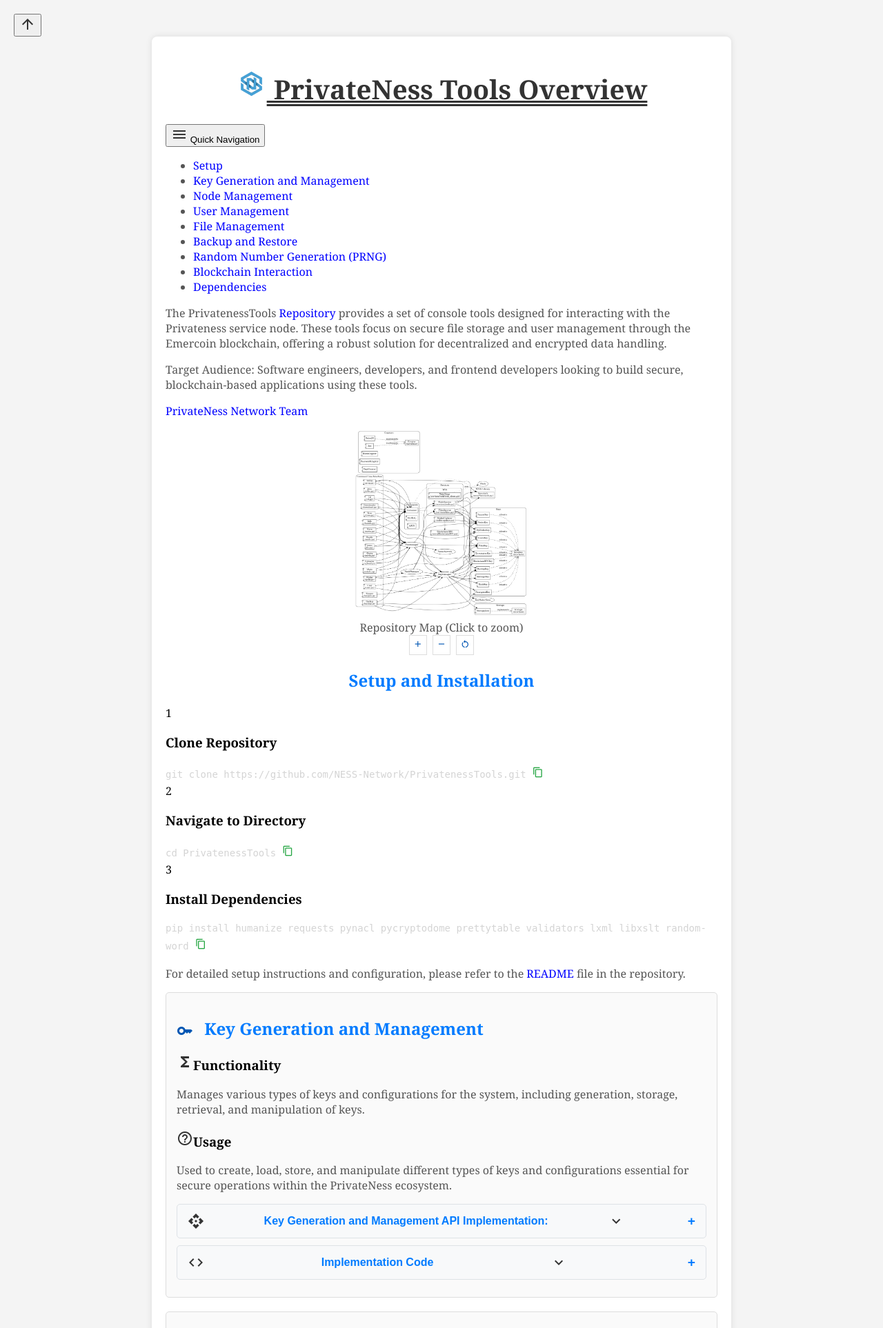
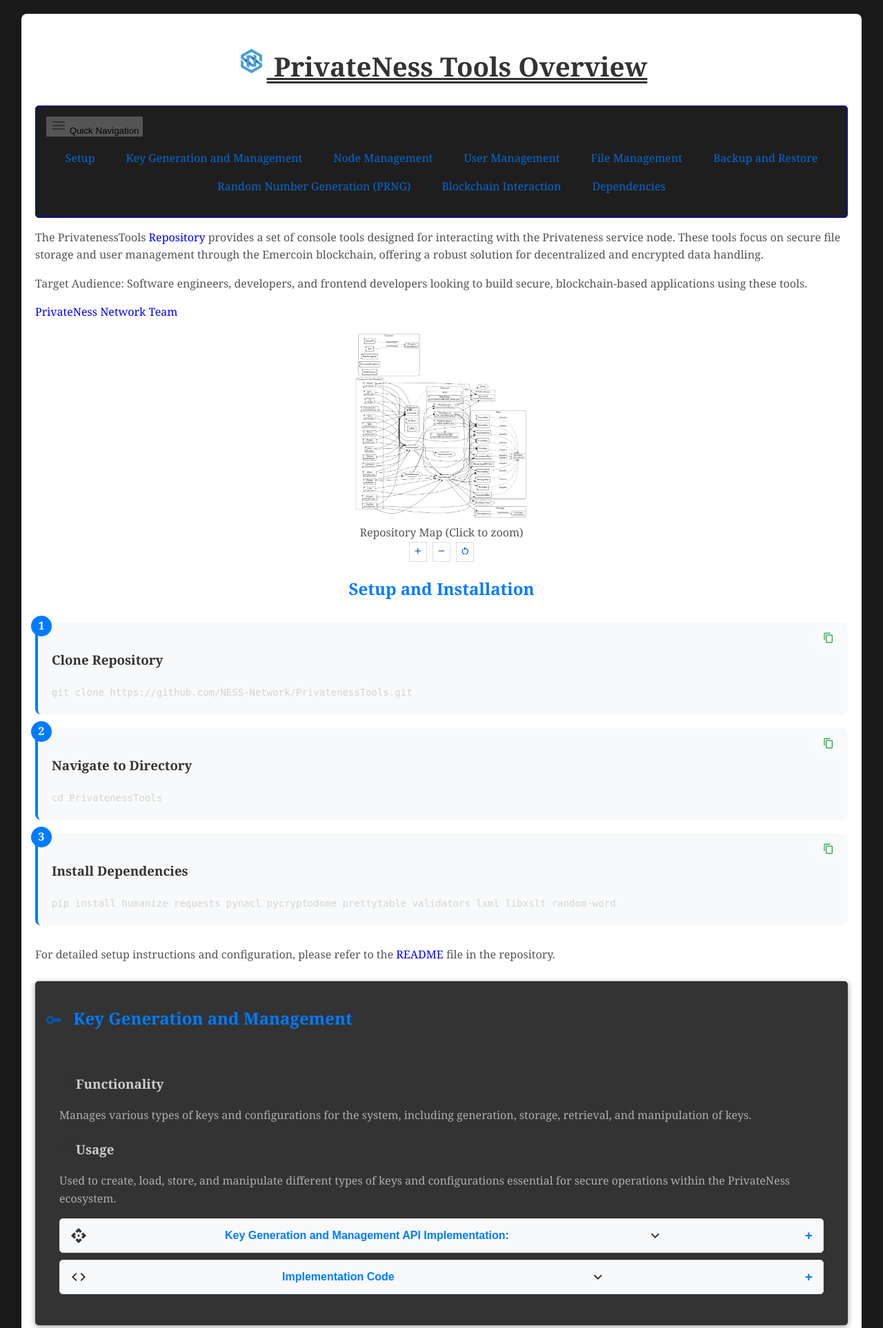
Before and after one commit to Frahane/PrivateNess_tools_web, a Flask app: page / in a window 1280 px wide. Shown: the top 1926 px of the page at 69% size. Run offline with Flask 3, Linux system fonts and the light colour scheme; some libraries are stand-ins or nearby versions.

Commit message:
UI/UX Improved

```diff
--- a/static/css/styles.css
+++ b/static/css/styles.css
@@ -1,18 +1,264 @@
-/* Existing styles */
 body {
     font-family: Georgia, sans-serif;
-    background-color: #f4f4f4;
+    /*background-color: #f4f4f4;*/
+    background-color: #1a1a1a;
     margin: 0;
     padding: 20px;
+
+    line-height: 1.6;
+    font-size: 16px;
+    color: #333;
+    /*color: #e0e0e0;*/
 }
 
+/* Navigation Toggle Styles */
+/*.nav-menu {
+    display: none;
+    background: none;
+    border: none;
+    padding: 10px;
+    cursor: pointer;
+    align-items: center;
+    gap: 5px;
+    color: #007BFF;
+    font-weight: 500;
+}*/
+
+/*.nav-toggle .material-icons {
+    transition: transform 0.3s ease;
+}
+
+.nav-toggle.active .material-icons {
+    transform: rotate(180deg);
+}*/
+
+/* Responsive Navigation */
+/*@media (max-width: 768px) {
+    .nav-toggle {
+        display: flex;
+        width: 100%;
+        justify-content: center;
+        margin-bottom: 10px;
+    }
+
+    .nav-menu {
+        display: none;
+        width: 100%;
+    }
+
+    .nav-menu li {
+        width: 100%;
+        text-align: center;
+    }
+
+    .nav-menu a {
+        display: block;
+        padding: 12px;
+        border-radius: 0;
+        border-bottom: 1px solid rgba(0,0,0,0.1);
+    }
+
+    .nav-menu a:hover {
+        background: rgba(0,123,255,0.1);
+    }
+}*/
+
+/* Animation for menu items */
+/*@media (max-width: 768px) {
+    .nav-menu.showing {
+        animation: slideDown 0.3s ease-out forwards;
+    }
+
+    .nav-menu.hiding {
+        animation: slideUp 0.3s ease-out forwards;
+    }
+}
+
+@keyframes slideDown {
+    from {
+        opacity: 0;
+        transform: translateY(-10px);
+    }
+    to {
+        opacity: 1;
+        transform: translateY(0);
+    }
+}
+
+@keyframes slideUp {
+    from {
+        opacity: 1;
+        transform: translateY(0);
+    }
+    to {
+        opacity: 0;
+        transform: translateY(-10px);
+    }
+}*/
+
+.nav-toggle {
+    border: #0056b3;
+    background-color: #555;
+    border-radius: 1px;
+    cursor: pointer;
+}
+
+.nav-toggle:hover {
+    background: white;
+}
+
+@media (prefers-color-scheme: dark) {
+    body {
+        background-color: #1a1a1a;
+        color: #e0e0e0;
+    }
+
+    .container {
+        background: #2d2d2d;
+        box-shadow: 0 0 20px rgba(0,0,0,0.3);
+    }
+
+    .component {
+        background-color: #333;
+        box-shadow: 0 2px 8px rgba(0,0,0,0.2);
+    }
+
+    .quick-nav {
+        background: rgba(45, 45, 45, 0.95);
+        border-bottom: 1px solid rgba(255,255,255,0.1);
+    }
+
+    .step {
+        background: #333;
+        border-left: 4px solid #007BFF;
+    }
+
+    .nav-menu a {
+        color: #66b0ff;
+    }
+
+    .nav-menu a:hover {
+        background: #007BFF;
+        color: #fff;
+    }
+
+    code {
+        background-color: #1e1e1e;
+        color: #e0e0e0;
+    }
+}
+
+.quick-nav {
+    position: sticky;
+    top: 0;
+    z-index: 100;
+    background: rgba(255, 255, 255, 0.95);
+    backdrop-filter: blur(10px);
+    padding: 15px;
+    border-bottom: 1px solid rgba(0,0,0,0.1);
+    border-radius: 5px;
+    border: 1px solid blue;
+    background-color: #1e1e1e;
+}
+
+.nav-menu {
+    display: flex;
+    flex-wrap: wrap;
+    gap: 15px;
+    justify-content: center;
+    list-style: none;
+    padding: 0;
+}
+
+.nav-menu a {
+    color: #007BFF;
+    padding: 8px 15px;
+    border-radius: 20px;
+    transition: all 0.3s ease;
+}
+
+.nav-menu a:hover {
+    background: #007BFF;
+    color: white;
+}
+
+
+.setup-steps {
+    display: grid;
+    gap: 20px;
+    margin: 30px 0;
+}
+
+.step {
+    position: relative;
+    padding: 20px;
+    background: #f8f9fa;
+    border-radius: 8px;
+    border-left: 4px solid #007BFF;
+}
+
+.step-number {
+    position: absolute;
+    top: -10px;
+    left: -10px;
+    width: 30px;
+    height: 30px;
+    background: #007BFF;
+    color: white;
+    border-radius: 50%;
+    display: flex;
+    align-items: center;
+    justify-content: center;
+    font-weight: bold;
+}
+
+.functionality, .usage, ul {
+    color: whitesmoke;
+    opacity: 0.8;
+}
+
+/*#loading-spinner {
+    position: fixed;
+    top: 0;
+    left: 0;
+    width: 100%;
+    height: 100%;
+    background: rgba(255,255,255,0.9);
+    display: flex;
+    justify-content: center;
+    align-items: center;
+    z-index: 1000;
+}
+
+.spinner {
+    width: 50px;
+    height: 50px;
+    border: 4px solid #f3f3f3;
+    border-top: 4px solid #007BFF;
+    border-radius: 50%;
+    animation: spin 1s linear infinite;
+}
+
+@keyframes spin {
+    0% { transform: rotate(0deg); }
+    100% { transform: rotate(360deg); }
+}*/
+
 .container {
-    max-width: 800px;
+    max-width: 95%;
     margin: auto;
     background: white;
     padding: 20px;
     border-radius: 8px;
     box-shadow: 0 0 10px rgba(0, 0, 0, 0.1);
+}
+
+.code-container {
+    position: relative;
+    background: #1e1e1e;
+    border-radius: 8px;
+    margin: 15px 0;
+    overflow: hidden;
 }
 
 p, li, figcaption, .dependency {
@@ -47,9 +293,23 @@
 .component {
     margin-bottom: 20px;
     padding: 15px;
-    border: 1px solid #ddd;
     border-radius: 5px;
-    background-color: #fafafa;
+    /*background-color: #fafafa;*/
+    transition: all 0.3s ease;
+    border: none;
+    box-shadow: 0 2px 8px rgba(0,0,0,0.4);
+    margin: 25px 0;
+    background-color: #333;
+    color: #e0e0e0;
+}
+
+.component:hover {
+    transform: translateY(-3px);
+    box-shadow: 0 4px 15px rgba(0,0,0,0.25);
+}
+
+.component-content {
+    padding: 20px;
 }
 
 .component h2, .setup-header {
@@ -63,12 +323,15 @@
 
 pre {
     background-color: #252526;
-    padding: 10px;
     border-radius: 5px;
+    margin: 0;
+    padding: 20px;
+    overflow-x: auto;
 }
 
 code {
-    font-family: monospace;
+    font-family: 'Fira Code', monospace;
+    line-height: 1.5;
     font-size: 14px;
     color: #d4d4d4;
 }
@@ -186,7 +449,23 @@
     cursor: pointer;
     padding: 5px;
     transition: background-color 0.3s;
+    position: absolute;
+    top: 8px;
+    right: 8px;
+    background: rgba(255,255,255,0.1);
+    border-radius: 4px;
+    padding: 6px 12px;
 }
+
+/*.copy-btn {
+    transition: background-color 0.3s;
+    position: absolute;
+    top: 8px;
+    right: 8px;
+    background: rgba(255,255,255,0.1);
+    border-radius: 4px;
+    padding: 6px 12px;
+}*/
 
 .copy-button:hover {
     background-color: #f0f0f0;
@@ -225,3 +504,28 @@
 .collapsible.active .material-icons:last-child {
     transform: rotate(180deg);
 }
+
+#scroll-to-top {
+    position: fixed;
+    bottom: 20px;
+    right: 20px;
+    background: #007BFF;
+    color: white;
+    border: none;
+    border-radius: 50%;
+    width: 50px;
+    height: 50px;
+    cursor: pointer;
+    opacity: 0;
+    transition: all 0.3s ease;
+    box-shadow: 0 2px 10px rgba(0,0,0,0.2);
+}
+
+#scroll-to-top.visible {
+    opacity: 1;
+}
+
+#scroll-to-top:hover {
+    transform: translateY(-3px);
+    box-shadow: 0 4px 15px rgba(0,0,0,0.3);
+}
--- a/static/js/scripts.js
+++ b/static/js/scripts.js
@@ -5,4 +5,31 @@
     $(this).toggleClass('scaled');
 });
     console.log("Document is ready!");
+
+    $(document).ready(function() {
+        // Navigation toggle functionality
+        $('.nav-toggle').click(function() {
+            $(this).toggleClass('active');
+            $('.nav-menu').slideToggle(300);
+        });
+
+        // Close menu when clicking outside
+        $(document).click(function(event) {
+            if (!$(event.target).closest('.quick-nav').length) {
+                $('.nav-menu').slideUp(300);
+                $('.nav-toggle').removeClass('active');
+            }
+        });
+
+        // Handle responsive behavior
+        $(window).resize(function() {
+            if ($(window).width() > 768) {
+                $('.nav-menu').show();
+            } else {
+                $('.nav-menu').hide();
+                $('.nav-toggle').removeClass('active');
+            }
+        });
+    });
+
 });
--- a/templates/index.html
+++ b/templates/index.html
@@ -18,6 +18,8 @@
     <script src="https://code.jquery.com/jquery-3.6.0.min.js"></script>
     <script src="https://cdnjs.cloudflare.com/ajax/libs/prism/1.29.0/prism.min.js"></script>
     <script src="https://cdnjs.cloudflare.com/ajax/libs/prism/1.29.0/components/prism-python.min.js"></script>
+    <!-- Custom JavaScript -->
+    <script src="{{ url_for('static', filename='js/scripts.js') }}"></script>
 </head>
 <body>
     <!-- Add a loading spinner -->
@@ -77,7 +79,7 @@
                         <h3>Clone Repository</h3>
                         <div class="code-block">
                             <code>git clone https://github.com/NESS-Network/PrivatenessTools.git</code>
-                            <button class="copy-button" data-clipboard-text="git clone https://github.com/NESS-Network/PrivatenessTools.git">
+                            <button class="copy-button copy-btn" data-clipboard-text="git clone https://github.com/NESS-Network/PrivatenessTools.git">
                                 <span class="material-icons">content_copy</span>
                             </button>
                         </div>
@@ -87,7 +89,7 @@
                         <h3>Navigate to Directory</h3>
                         <div class="code-block">
                             <code>cd PrivatenessTools</code>
-                            <button class="copy-button" data-clipboard-text="cd PrivatenessTools">
+                            <button class="copy-button copy-btn" data-clipboard-text="cd PrivatenessTools">
                                 <span class="material-icons">content_copy</span>
                             </button>
                         </div>
@@ -97,7 +99,7 @@
                         <h3>Install Dependencies</h3>
                         <div class="code-block">
                             <code>pip install humanize requests pynacl pycryptodome prettytable validators lxml libxslt random-word</code>
-                            <button class="copy-button" data-clipboard-text="pip install humanize requests pynacl pycryptodome prettytable validators lxml libxslt random-word">
+                            <button class="copy-button copy-btn" data-clipboard-text="pip install humanize requests pynacl pycryptodome prettytable validators lxml libxslt random-word">
                                 <span class="material-icons">content_copy</span>
                             </button>
                         </div>
@@ -119,14 +121,14 @@
                     {% if details.Functionality is string %}
                         <div class="functionality">
                             <h3><span class="material-icons">functions</span>Functionality</h3>
-                            <p>{{ details.Functionality }}</p>
+                            <p class="functionality">{{ details.Functionality }}</p>
                         </div>
                     {% elif details.Functionality is iterable %}
                         <div class="functionality">
                             <h3><span class="material-icons">functions</span>Functionality</h3>
                             <ul>
                             {% for func in details.Functionality %}
-                                <li>{{ func }}</li>
+                                <li class="functionality">{{ func }}</li>
                             {% endfor %}
                             </ul>
                         </div>
@@ -134,7 +136,7 @@
 
                     <div class="usage">
                         <h3><span class="material-icons">help_outline</span>Usage</h3>
-                        <p>{{ details.Usage }}</p>
+                        <p class="usage">{{ details.Usage }}</p>
                     </div>
 
                     {% if 'Example' in details %}
@@ -223,6 +225,15 @@
                 window.scrollTo({ top: 0, behavior: 'smooth' });
             });
 
+            window.addEventListener('scroll', () => {
+    const scrollButton = document.getElementById('scroll-to-top');
+    if (window.scrollY > 300) {
+        scrollButton.classList.add('visible');
+    } else {
+        scrollButton.classList.remove('visible');
+    }
+});
+
             // Add event listener for zoom controls
             const zoomControls = document.querySelectorAll('.zoom-controls button');
             zoomControls.forEach(button => {
```
